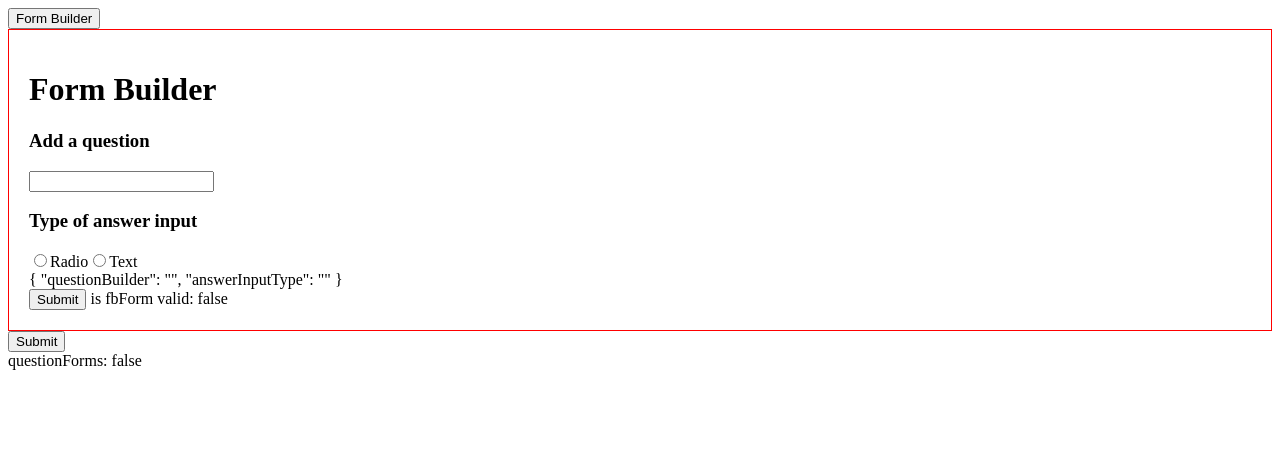
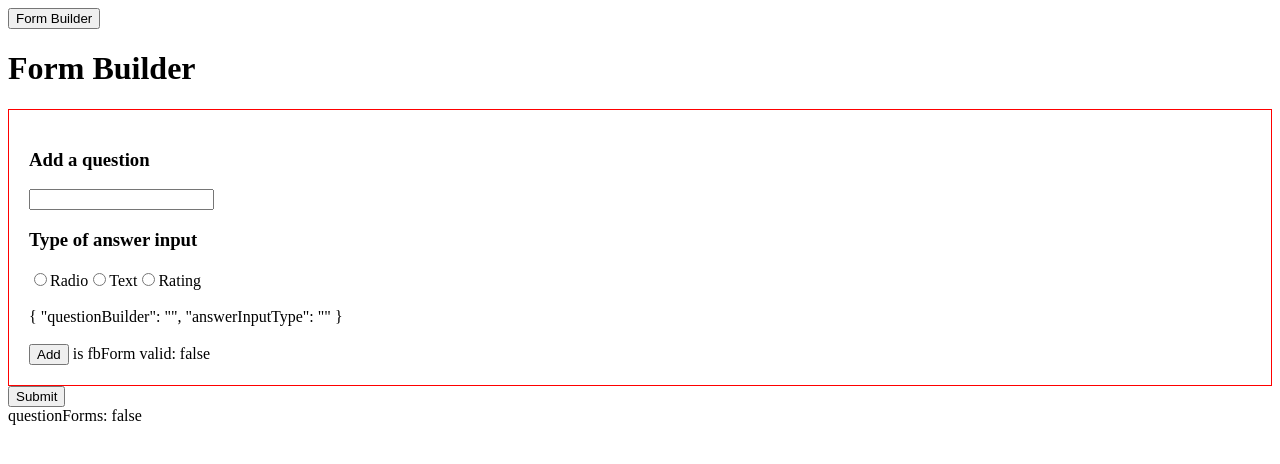
Before and after one commit to azaespa/XaltiusAcademy, an Angular app in the folder survey-builder/: page / in a window 1280 px wide. Shown: the top 464 px of the page. Built offline with nearby package versions, Linux system fonts and the light colour scheme.

Commit message:
add rating scale to the options

```diff
--- a/survey-builder/src/app/survey-form/form-builder/form-builder.component.html
+++ b/survey-builder/src/app/survey-form/form-builder/form-builder.component.html
@@ -1,5 +1,5 @@
+<h1>Form Builder</h1>
 <form action="" [formGroup]="fbForm" (ngSubmit)="onCreateQuestionForm(fbForm)">
-    <h1>Form Builder</h1>
     <h3>Add a question</h3>
     <input type="text" #questionBuilder name="questionBuilder" id="questionBuilder" formControlName="questionBuilder">
 
@@ -8,6 +8,8 @@
     <label>Radio</label>
     <input type="radio" name="answerInputType" id="text" formControlName="answerInputType" value="text">
     <label>Text</label>
+    <input type="radio" #rating name="answerInputType" id="rating" formControlName="answerInputType" value="rating">
+    <label>Rating</label>
 
     <!-- I used formGroup instead of formGroupName -->
     <!-- even we already added fbRadioForm to fbForm as 'choices' -->
@@ -34,8 +36,22 @@
         <input type="text" name="choiceD" id="" formControlName="choiceD">
         <br>
     </div>
+    <div *ngIf="rating.checked" [formGroup]="fbRatingForm">
+        <input type="radio" name="" id="">
+        <label>1</label>
+        <input type="radio" name="" id="">
+        <label>2</label>
+        <input type="radio" name="" id="">
+        <label>3</label>
+        <input type="radio" name="" id="">
+        <label>4</label>
+        <input type="radio" name="" id="">
+        <label>5</label>
+    </div>
+    <br>
     <br>
     {{ fbForm.value | json }}
     <br>
-    <button type="submit">Submit</button> is fbForm valid: {{ fbForm.valid }}
+    <br>
+    <button type="submit">Add</button> is fbForm valid: {{ fbForm.valid }}
 </form>
--- a/survey-builder/src/app/survey-form/form-builder/form-builder.component.ts
+++ b/survey-builder/src/app/survey-form/form-builder/form-builder.component.ts
@@ -17,6 +17,13 @@ export class FormBuilderComponent implements OnInit {
     choiceC: ['', Validators.required],
     choiceD: ['', Validators.required],
   });
+  fbRatingForm: FormGroup = this.formBuilder.group({
+    choice1: ['1'],
+    choice2: ['2'],
+    choice3: ['3'],
+    choice4: ['4'],
+    choice5: ['5'],
+  });
 
   @Output() createQuestionForm = new EventEmitter<FormGroup>();
 
@@ -25,7 +32,11 @@ export class FormBuilderComponent implements OnInit {
       (inputType) => {
         if (inputType == 'text') {
           this.fbForm.removeControl('choices');
+        } else if (inputType == 'rating') {
+          this.fbForm.removeControl('choices');
+          this.fbForm.addControl('choices', this.fbRatingForm);
         } else {
+          this.fbForm.removeControl('choices');
           this.fbForm.addControl('choices', this.fbRadioForm);
         }
       }
--- a/survey-builder/src/app/survey-form/survey-form.component.html
+++ b/survey-builder/src/app/survey-form/survey-form.component.html
@@ -15,7 +15,7 @@
                 <input type="text" formControlName="answer">
             </ng-container>
             <ng-template #radio>
-                <ng-container>
+                <ng-container *ngIf="q.value['answerInputType'] =='radio'; else rating">
                     <label for="qRadio">{{ q.value['question'] }}</label><br>
 
                     <input type="radio" name="answer" formControlName="answer" value="choiceA">
@@ -31,6 +31,24 @@
                     <label for="answer">{{ q.value['choices'].choiceD }}</label><br>
                 </ng-container>
             </ng-template>
+            <ng-template #rating>
+                <label for="qRadio">{{ q.value['question'] }}</label><br>
+
+                <input type="radio" name="answer" formControlName="answer" value="choice1">
+                <label for="answer">{{ q.value['choices'].choice1 }}</label><br>
+
+                <input type="radio" name="answer" formControlName="answer" value="choice2">
+                <label for="answer">{{ q.value['choices'].choice2 }}</label><br>
+
+                <input type="radio" name="answer" formControlName="answer" value="choice3">
+                <label for="answer">{{ q.value['choices'].choice3 }}</label><br>
+
+                <input type="radio" name="answer" formControlName="answer" value="choice4">
+                <label for="answer">{{ q.value['choices'].choice4 }}</label><br>
+
+                <input type="radio" name="answer" formControlName="answer" value="choice5">
+                <label for="answer">{{ q.value['choices'].choice5 }}</label><br>
+            </ng-template>
         </div>
     </div>
     <button type="submit">Submit</button>
--- a/survey-builder/src/app/survey-form/survey-form.component.ts
+++ b/survey-builder/src/app/survey-form/survey-form.component.ts
@@ -30,7 +30,7 @@ export class SurveyFormComponent implements OnInit {
   }
 
   createQuestionForm(questionForm: FormGroup) {
-    if (!questionForm.value['choices']) {
+    if (questionForm.value['answerInputType'] === 'text') {
       this.questionForms.push(
         this.formBuilder.group({
           question: [questionForm.value['questionBuilder']],
@@ -50,10 +50,6 @@ export class SurveyFormComponent implements OnInit {
     }
   }
 
-  customValidator(): ValidatorFn {
-    return Validators.required;
-  }
-
   formTest() {
     if (this.questionForms.valid) {
       alert('QF VALID');
```
Also changed, not shown: 1 other file (tests, documents, lock files or other folders).
